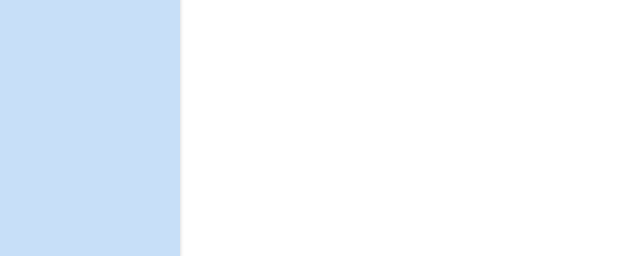
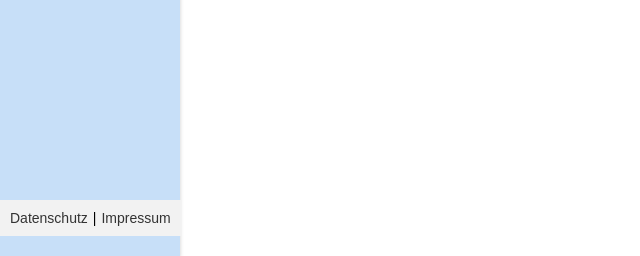
Before and after one commit to ngdqtram99/bioinformatics-hub, a Django app: page / in a window 1280 px wide. Shown: the part 564-820 px from the top of the page, without its empty margins (0-640 px from the left). Run offline with Django 4.2, Linux system fonts and the light colour scheme.

Commit message:
Add impressum and datenschutz

```diff
--- a/webapp/templates/base.html
+++ b/webapp/templates/base.html
@@ -1,6 +1,28 @@
 {% load static %}
 <!DOCTYPE html>
 <html>
+<style>
+footer {
+  position: fixed;
+  bottom: 0;
+  left: 0;
+  padding: 10px;
+  background-color: #f2f2f2;
+  display: flex; /* Use flexbox to align items horizontally */
+  align-items: center; /* Center items vertically within the footer */
+}
+
+footer a {
+  text-decoration: none;
+  color: #333;
+  font-size: 14px;
+}
+
+.vertical-bar {
+  margin: 0 5px; /* Add some space on the left and right of the vertical bar */
+  font-size: 14px;
+}
+</style>
 <head>
     <meta name="viewport" content="width=device-width, initial-scale=1">
     <link rel="stylesheet" href="{% static 'css/style.css' %}">
@@ -15,7 +37,7 @@
                 <a href="/needleman_wunsch" class="menu-item">Needleman-Wunsch</a>
                 <a href="#" class="menu-item">Smith-Waterman</a>
                 <a href="#" class="menu-item">Glokales Alignment</a>
-                <a href="#" class="menu-item">Überlapp-Alignment</a>
+                <a href="/overlap" class="menu-item">Überlapp-Alignment</a>
             </div>
         </div>
         <a href="/dotplot" class="menu-item">Dotplot</a>
@@ -42,6 +64,11 @@
             </div>
         </div>
         <a href="#" class="menu-item">Viterbi</a>
+        <footer>
+            <a href="https://www.thm.de/site/datenschutz.html">Datenschutz</a>
+            <span class="vertical-bar"> | </span>
+            <a href="https://www.thm.de/site/impressum.html">Impressum</a>
+        </footer>
 
 
     </div>
```
